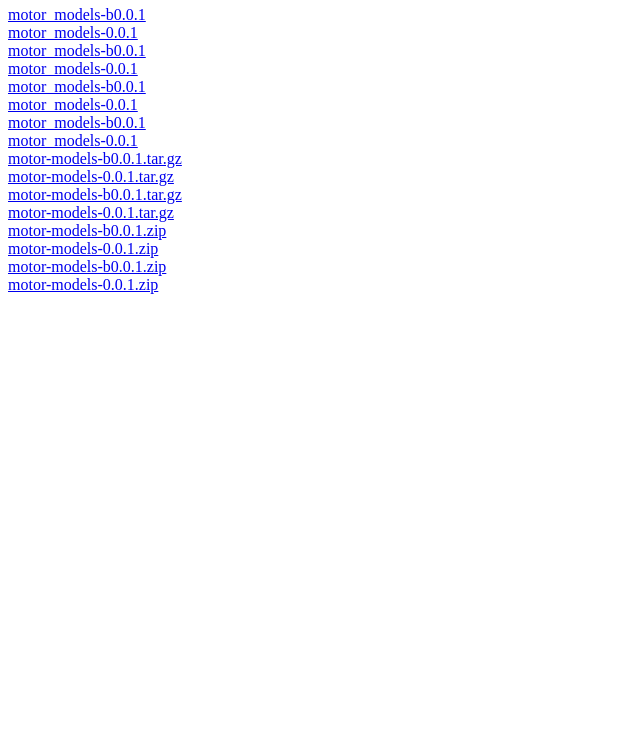
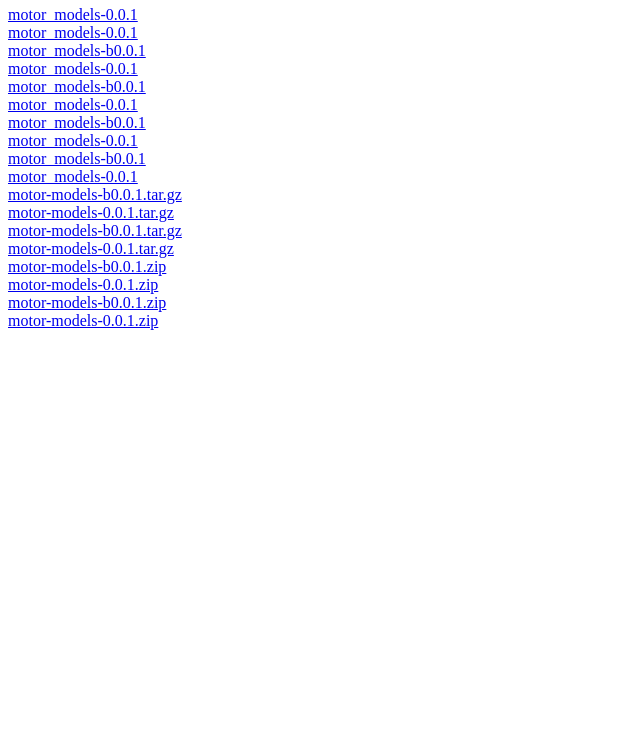
Before and after one commit to smokost-repo/simple, a plain HTML site: page motor-models/index.html in a window 1280 px wide. Shown: the part 60-800 px from the top of the page, without its empty margins (0-640 px from the left). Drawn offline with Linux system fonts and the light colour scheme.

Commit message:
Update index.html

```diff
--- a/motor-models/index.html
+++ b/motor-models/index.html
@@ -6,6 +6,11 @@
 </head>
 <body>
     <h1>Links for motor-models</h1>
+    <a href="https://github.com/Appuxif/motor_models/archive/refs/tags/motor-models-0.0.1.tar.gz#sha256=123" data-requires-python="&gt;=3.8">motor_models-0.0.1</a>
+    <br>
+    <a href="https://github.com/Appuxif/motor_models/archive/refs/tags/motor_models-0.0.1.tar.gz#sha256=123" data-requires-python="&gt;=3.8">motor_models-0.0.1</a>
+    <br>
+
     <a href="https://github.com/Appuxif/motor_models/archive/refs/tags/b0.0.1.tar.gz#sha256=123" data-requires-python="&gt;=3.8.0">motor_models-b0.0.1</a>
     <br>
     <a href="https://github.com/Appuxif/motor_models/archive/refs/tags/0.0.1.tar.gz#sha256=123" data-requires-python="&gt;=3.8.0">motor_models-0.0.1</a>
```
